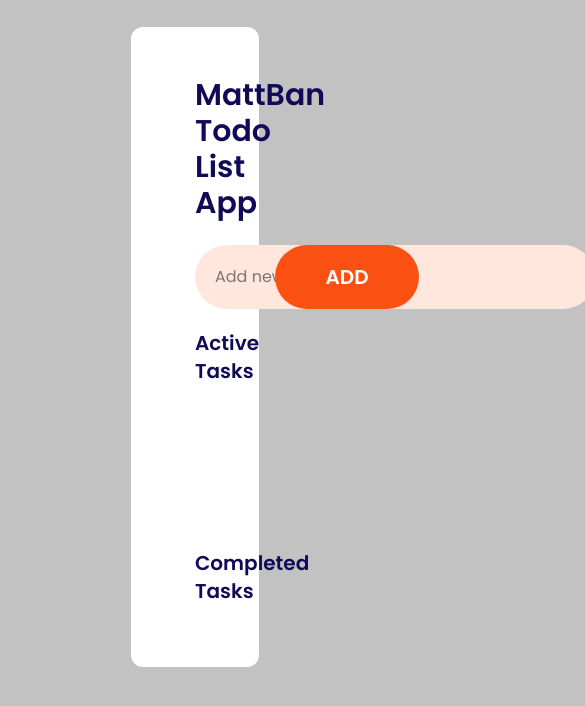
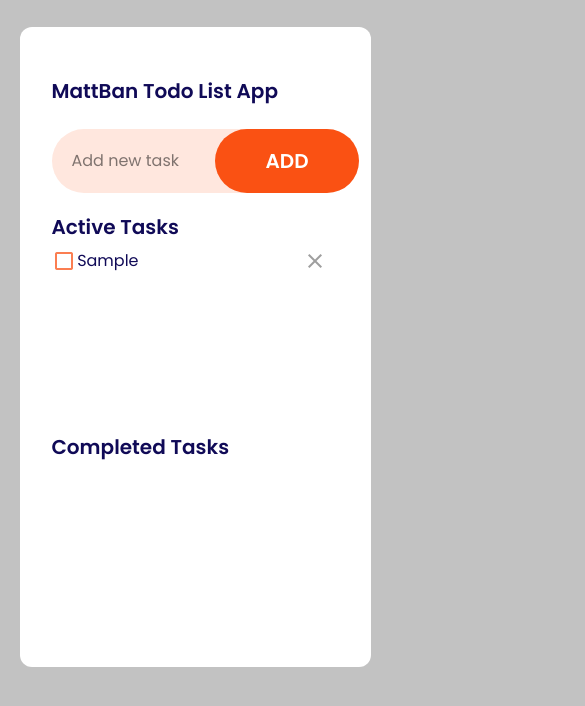
Before and after one commit to MatthewKBansford/MattbanToDoList, a React (Vite) app: page / in a window 390 px wide. Both pictures are taken after typing "Sample" into the empty fields and a click on the button "ADD". Shown: the top 706 px of the page, 585 px wide, since content can reach past the window. Built offline with nearby package versions, Linux system fonts and the light colour scheme.

Commit message:
mobile responsive

```diff
--- a/src/App.tsx
+++ b/src/App.tsx
@@ -44,12 +44,12 @@ function App() {
 
   return (
     <>
-      <div className="bg-white w-[30%] h-[40em] mx-auto my-[7%] rounded-xl px-16">
-        <h1 className="relative text-3xl font-semibold pt-[50px] text-[#100A57]">MattBan Todo List App</h1>
+      <div className="bg-white w-[30%] h-[40em] mx-auto my-[7%] rounded-xl px-16 max-[450px]:w-[90%] max-[450px]:px-8">
+        <h1 className="relative text-3xl font-semibold pt-[50px] text-[#100A57] max-[450px]:text-xl">MattBan Todo List App</h1>
 
-        <div className="relative grid grid-cols-2 h-16 mt-6">
-          <input type="text" placeholder="Add new task" value={value} onChange={(e) => setNewValue(e.target.value)}  className="bg-[#FFE7DE] rounded-full w-100 pl-5 focus:outline-0 "/>
-          <button className="bg-[#FA5113] rounded-full w-36 mx-20 font-semibold text-xl text-white hover:cursor-pointer " onClick={AddTodo}>ADD</button>
+        <div className="relative grid grid-cols-2 h-16 mt-6 ">
+          <input type="text" placeholder="Add new task" value={value} onChange={(e) => setNewValue(e.target.value)}  className="bg-[#FFE7DE] rounded-full w-100 pl-5 focus:outline-0 max-[450px]:w-70"/>
+          <button className="bg-[#FA5113] rounded-full w-36 mx-20 font-semibold text-xl text-white hover:cursor-pointer max-[450px]:mx-5" onClick={AddTodo}>ADD</button>
         </div>
 
         <div className="h-50 ">
@@ -58,8 +58,8 @@ function App() {
           <ul>{activeTodos.map((todo, index) => (
             <li className="relative grid grid-cols-3 mt-2" key={index}>
               <img src={checkbox} alt="check-icon" className="w-6 hover:cursor-pointer" onClick={() => AddToCompleted(index)} />
-              <p className="relative w-[250%] left-[-110px] text-[#100A57] ">{todo}</p>
-              <img src={close} alt="close-icon" className="w-6 ml-31 hover:cursor-pointer " onClick={() => RemoveToDo(index)}/>
+              <p className="relative w-[250%] left-[-110px] text-[#100A57] max-[450px]:left-[-70px]">{todo}</p>
+              <img src={close} alt="close-icon" className="w-6 ml-31 hover:cursor-pointer max-[450px]:ml-15" onClick={() => RemoveToDo(index)}/>
             </li>
            ))}
            </ul>
@@ -72,7 +72,7 @@ function App() {
           <ul>{completedToDos.map((todo, index) => (
             <li className="relative grid grid-cols-3 mt-2 line-through" key={index}>
               <img src={checked} alt="checked-icon" className="w-6 hover:cursor-pointer" onClick={() => RestoreCompleted(index)}/>
-              <p className="relative w-[250%] left-[-110px] text-[#100A57]">{todo}</p>
+              <p className="relative w-[250%] left-[-110px] text-[#100A57] max-[450px]:left-[-50px]">{todo}</p>
               <img src={close} alt="close-icon" className="w-6 ml-31 hover:cursor-pointer" onClick={() => RemoveToDo(index)}/>
             </li>
             ))}
```
